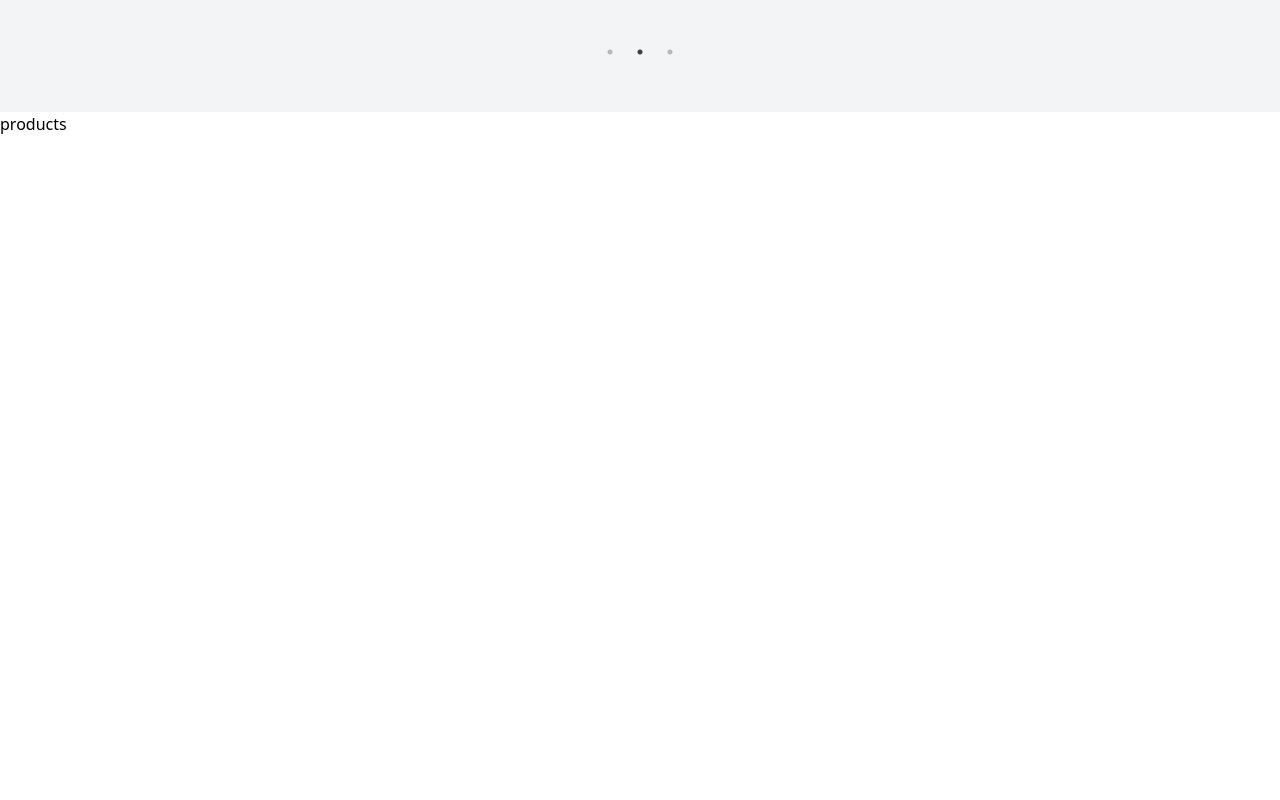
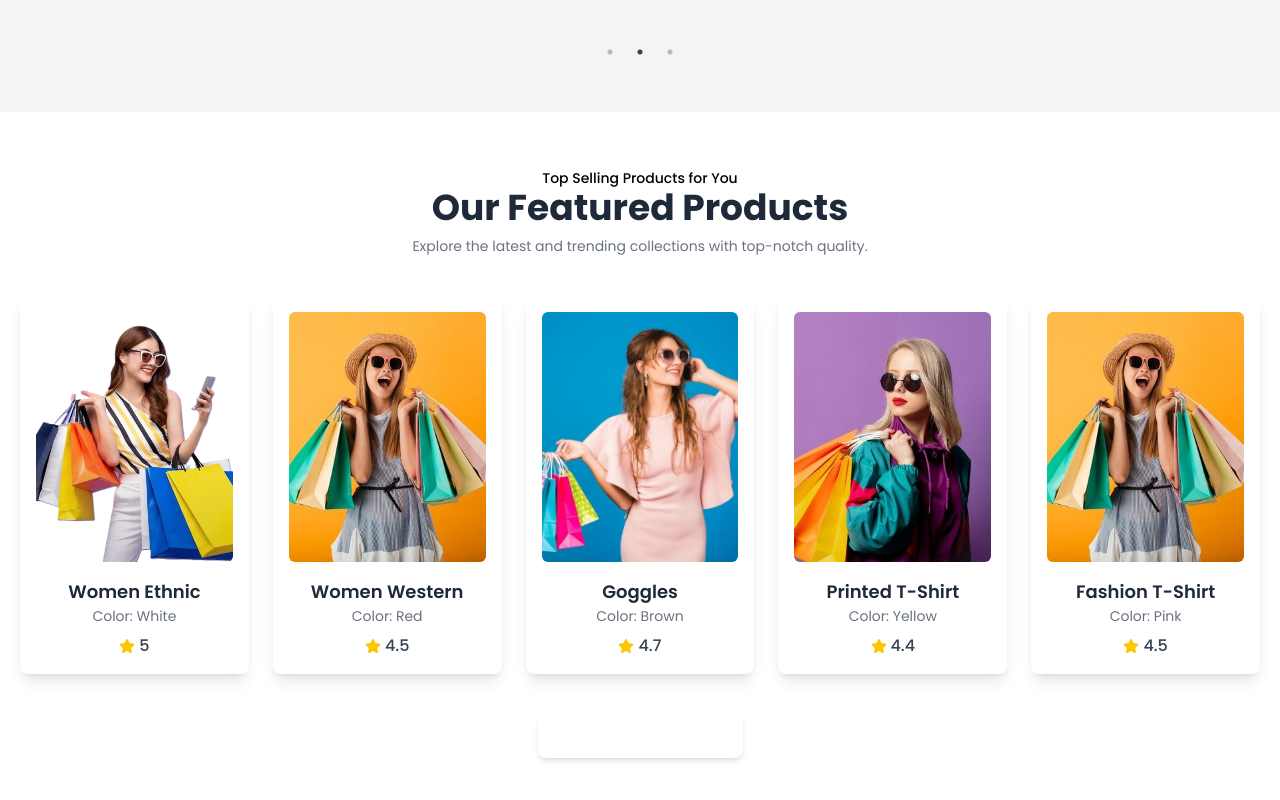
Before and after one commit to Mawais200/Shop-Cart-Web, a React (Vite) app in the folder shopcart/: page / in a window 1280 px wide. Shown: the part 538-1338 px from the top of the page. Before the commit the page ends 800 px from the top, so only its background shows below. Built offline with nearby package versions, Linux system fonts and the light colour scheme.

Commit message:
make the 5 products of clothes on parent div in desktop screen

```diff
--- a/shopcart/src/Products/products.jsx
+++ b/shopcart/src/Products/products.jsx
@@ -1,9 +1,105 @@
-import React from 'react'
+import React from "react";
+import Img1 from "../assets/women/women.png";
+import Img2 from "../assets/women/women2.jpg";
+import Img3 from "../assets/women/women3.jpg";
+import Img4 from "../assets/women/women4.jpg";
+import { FaStar } from "react-icons/fa6";
 
-const products = () => {
+const ProductsData = [
+  {
+    id: 1,
+    img: Img1,
+    title: "Women Ethnic",
+    rating: 5.0,
+    color: "White",
+    aosDelay: "0",
+  },
+  {
+    id: 2,
+    img: Img2,
+    title: "Women Western",
+    rating: 4.5,
+    color: "Red",
+    aosDelay: "200",
+  },
+  {
+    id: 3,
+    img: Img3,
+    title: "Goggles",
+    rating: 4.7,
+    color: "Brown",
+    aosDelay: "400",
+  },
+  {
+    id: 4,
+    img: Img4,
+    title: "Printed T-Shirt",
+    rating: 4.4,
+    color: "Yellow",
+    aosDelay: "600",
+  },
+  {
+    id: 5,
+    img: Img2,
+    title: "Fashion T-Shirt",
+    rating: 4.5,
+    color: "Pink",
+    aosDelay: "800",
+  },
+];
+
+const Products = () => {
   return (
-    <div>products</div>
-  )
-}
+    <div className="mt-14 mb-12 popin">
+      <div className="container px-5">
+        {/* Header section */}
+        <div className="text-center mb-10 max-w-[600px] mx-auto">
+          <p data-aos="fade-up" className="text-sm text-primary font-medium">
+            Top Selling Products for You
+          </p>
+          <h1 data-aos="fade-up" className="text-4xl font-bold text-gray-800">
+            Our Featured Products
+          </h1>
+          <p data-aos="fade-up" className="text-sm text-gray-500 mt-2">
+            Explore the latest and trending collections with top-notch quality.
+          </p>
+        </div>
+        {/* Products Grid */}
+        <div className="grid grid-cols-1 sm:grid-cols-2 md:grid-cols-3 lg:grid-cols-4 xl:grid-cols-5 gap-6 place-items-center">
+          {ProductsData.map((data) => (
+            <div
+              key={data.id}
+              data-aos="fade-up"
+              data-aos-delay={data.aosDelay}
+              className="bg-white shadow-lg rounded-lg p-4 transition-transform transform hover:scale-105 duration-300 cursor-pointer"
+            >
+              <img
+                src={data.img}
+                alt={data.title}
+                className="h-[250px] w-full object-cover rounded-md"
+              />
+              <div className="mt-4 text-center">
+                <h3 className="font-semibold text-lg text-gray-800">
+                  {data.title}
+                </h3>
+                <p className="text-sm text-gray-500">Color: {data.color}</p>
+                <div className="flex items-center justify-center gap-1 mt-2">
+                  <FaStar className="text-yellow-400" />
+                  <span className="text-gray-700 font-medium">{data.rating}</span>
+                </div>
+              </div>
+            </div>
+          ))}
+        </div>
+        {/* View All Button */}
+        <div className="flex justify-center mt-10">
+          <button className="bg-primary hover:bg-opacity-90 text-white py-2 px-6 rounded-lg text-lg font-semibold shadow-md transition-all duration-300">
+            View All Products
+          </button>
+        </div>
+      </div>
+    </div>
+  );
+};
 
-export default products
+export default Products;
```
